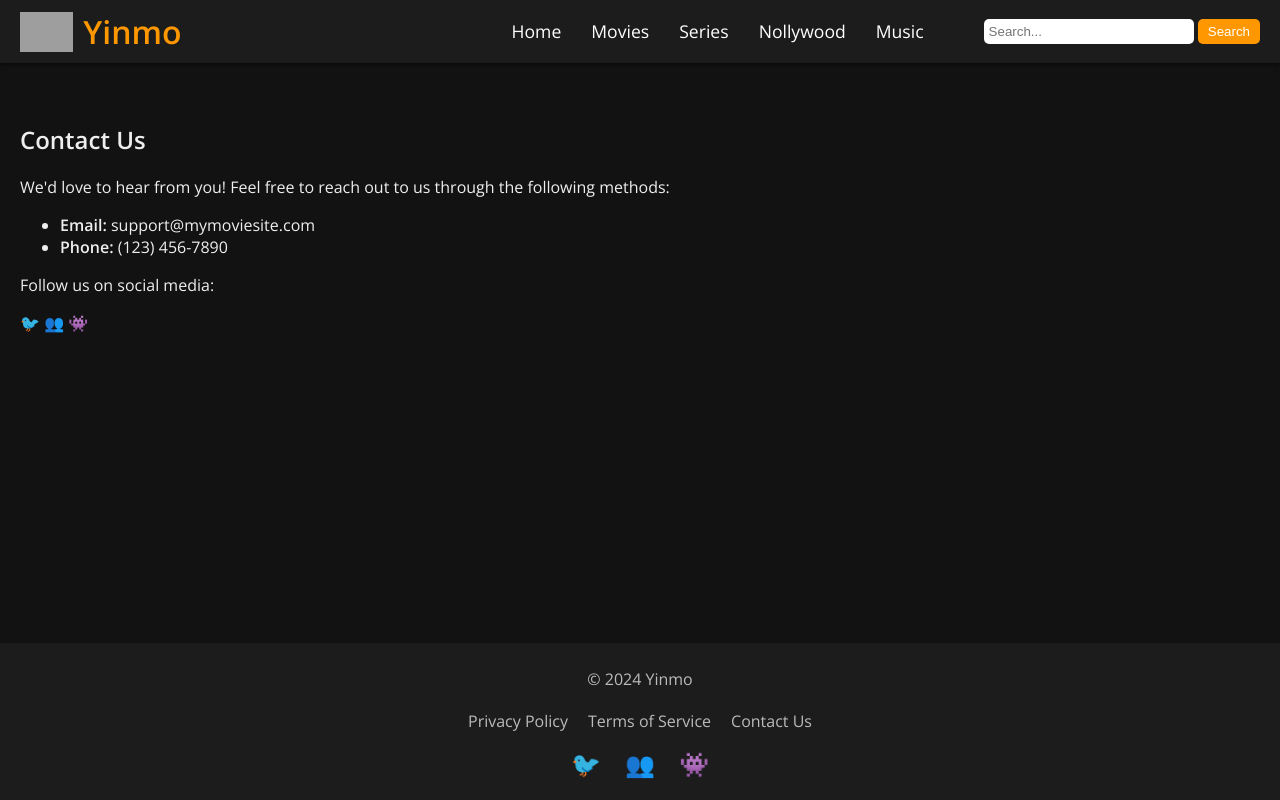
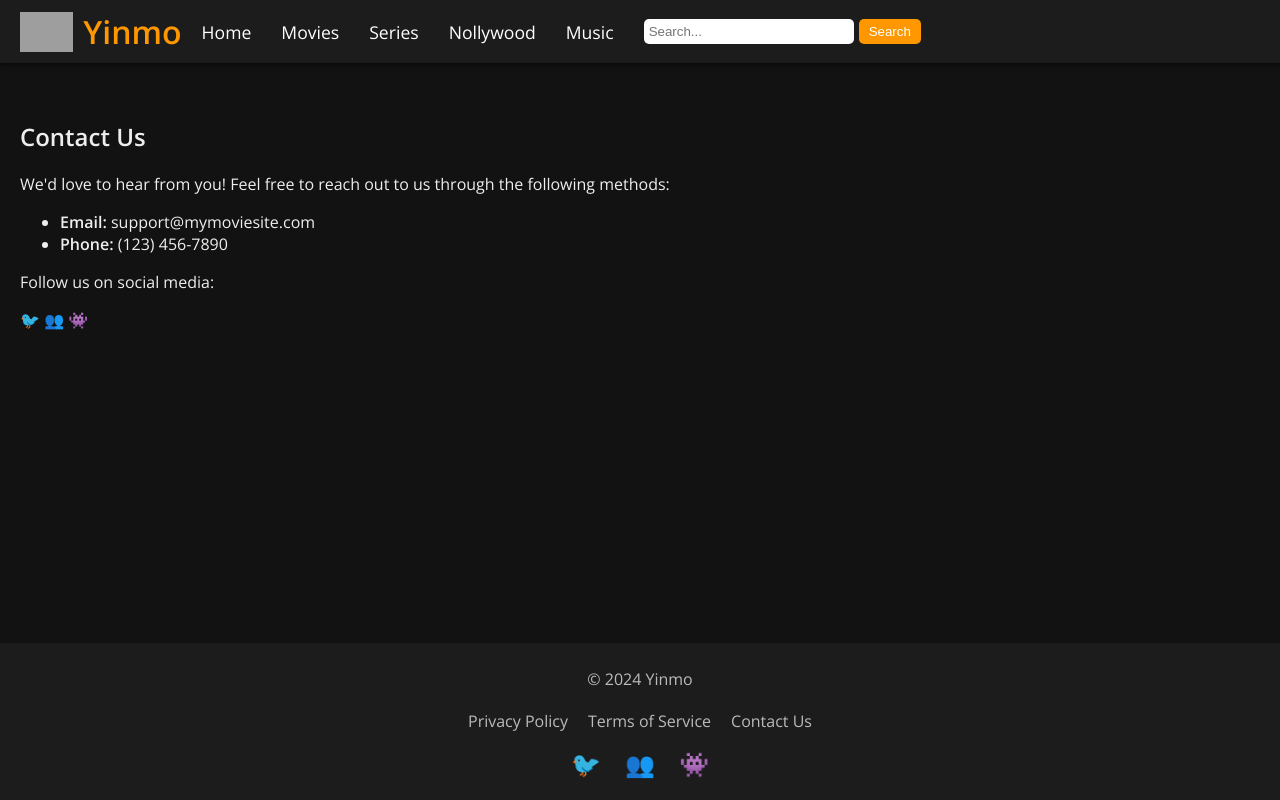
Before and after one commit to kepo402/movie-scraper-django, a Django app: page /movies/contact-us/ in a window 1280 px wide. Run offline with Django 5.2, Linux system fonts and the light colour scheme; grey boxes are pictures that could not be loaded.

Commit message:
new commit

```diff
--- a/custommoviesite/settings.py
+++ b/custommoviesite/settings.py
@@ -30,12 +30,12 @@ ALLOWED_HOSTS = [
     'localhost',
     '127.0.0.1',
     'movie-scraper-django.onrender.com',
-    'ac6a-102-89-33-138.ngrok-free.app',
+    '8923-102-88-33-68.ngrok-free.app',
 ]
 
 CSRF_TRUSTED_ORIGINS = [
     'https://movie-scraper-django.onrender.com',
-    'https://ac6a-102-89-33-138.ngrok-free.app'
+    'https://8923-102-88-33-68.ngrok-free.app'
 ]
 
 
--- a/templates/base.html
+++ b/templates/base.html
@@ -7,7 +7,6 @@
     <meta name="viewport" content="width=device-width, initial-scale=1.0">
     <title>{% block title %}My Movie Site{% endblock %}</title>
     <style>
-        /* Your CSS styles */
         body {
     font-family: 'Open Sans', sans-serif;
     margin: 0;
@@ -18,6 +17,7 @@
     flex-direction: column;
     min-height: 100vh;
 }
+
 header {
     background-color: #1c1c1c;
     color: #fff;
@@ -27,6 +27,10 @@
     display: flex;
     justify-content: space-between;
     align-items: center;
+    position: fixed;
+    width: 100%;
+    top: 0;
+    z-index: 1000;
 }
 
 .logo {
@@ -38,40 +42,58 @@
     display: flex;
     align-items: center;
 }
+
 .logo img {
     height: 40px;
     margin-right: 10px;
 }
+
 .logo:hover {
     color: #e68900;
 }
 
 nav {
-            position: relative;
+    display: flex;
+    align-items: center;
+    flex-grow: 1;
+    margin-left: 20px; /* Ensure there's space for the menu toggle */
 }
+
 nav ul {
     list-style: none;
     margin: 0;
     padding: 0;
     display: flex;
-            justify-content: center;
     gap: 30px;
+    flex-wrap: wrap; /* Allow items to wrap if needed */
+    align-items: center;
 }
+
 nav ul li {
     margin: 0;
 }
+
 nav ul li a {
     color: #fff;
     text-decoration: none;
     font-size: 1.1em;
     transition: color 0.3s;
 }
+
 nav ul li a:hover {
     color: #ff9800;
 }
+
 .search-bar {
-            margin-left: 30px;
+    margin-left: auto; /* Push search bar to the end of the navbar */
+    margin-right: 0; /* Reset margin if necessary */
 }
+
+.search-bar form {
+    display: flex;
+    align-items: center;
+}
+
 .search-bar input[type="text"] {
     padding: 5px;
     border: none;
@@ -79,15 +101,18 @@
     outline: none;
     width: 200px;
 }
+
 .search-bar button {
     padding: 5px 10px;
     border: none;
     border-radius: 5px;
+    margin-left: 5px;
     background-color: #ff9800;
     color: #fff;
     cursor: pointer;
     transition: background-color 0.3s;
 }
+
 .search-bar button:hover {
     background-color: #e68900;
 }
@@ -99,6 +124,7 @@
     right: 20px;
     cursor: pointer;
 }
+
 .menu-toggle div {
     width: 25px;
     height: 3px;
@@ -106,17 +132,20 @@
     margin: 5px 0;
     transition: all 0.3s;
 }
+
 @media (max-width: 768px) {
     nav ul {
         flex-direction: column;
         align-items: center;
         display: none;
+        width: 100%; /* Ensure the menu takes full width on mobile */
     }
     nav ul li {
         margin: 10px 0;
     }
     nav ul li.search-bar {
         margin-left: 0;
+        margin-top: 10px;
     }
     nav.active ul {
         display: flex;
@@ -125,10 +154,13 @@
         display: block;
     }
 }
+
 main {
     padding: 40px 20px;
+    padding-top: 100px; /* Adjust this value to match the height of your header */
     flex: 1; /* Makes main content take up remaining space */
 }
+
 footer {
     background-color: #1c1c1c;
     color: #bbb;
@@ -138,32 +170,39 @@
     flex-direction: column;
     align-items: center;
 }
+
 footer p, footer a {
     margin: 5px 0;
     color: #bbb;
     text-decoration: none;
     transition: color 0.3s;
 }
+
 footer a:hover {
     color: #ff9800;
 }
+
 footer .social-icons {
     margin-top: 10px;
 }
+
 footer .social-icons a {
     margin: 0 10px;
     color: #bbb;
     font-size: 1.5em;
     transition: color 0.3s;
 }
+
 footer .social-icons a:hover {
     color: #ff9800;
 }
+
 footer .footer-links {
     display: flex;
     gap: 20px;
     margin-top: 10px;
 }
+
 footer .footer-links a:hover {
     color: #ff9800;
 }
@@ -240,6 +279,7 @@
     background-color: #ff9800;
     color: #fff;
 }
+
     </style>
     <link href="https://fonts.googleapis.com/css2?family=Open+Sans:wght@400;600&display=swap" rel="stylesheet">
 </head>
```
Lines whose indentation alone changed are shown as unchanged.
